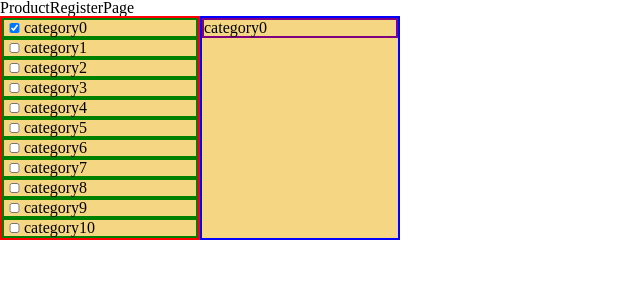
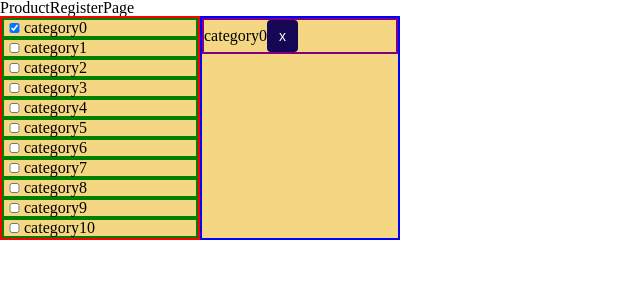
Before and after one commit to 2201infinity/adm_product_add, a React (Create React App) app: page / in a window 1280 px wide. Both pictures are taken after a click on the checkbox 14 px from the left and 28 px from the top of the page. Shown: the top 300 px of the page, without its empty margins (0-640 px from the left). Built offline with nearby package versions, Linux system fonts and the light colour scheme.

Commit message:
feat: 카테고리 선택 취소 기능 구현

```diff
--- a/public/index.html
+++ b/public/index.html
@@ -9,12 +9,12 @@
       name="description"
       content="Web site created using create-react-app"
     />
-    <link rel="apple-touch-icon" href="%PUBLIC_URL%/logo192.png" />
+    <!-- <link rel="apple-touch-icon" href="%PUBLIC_URL%/logo192.png" /> -->
     <!--
       manifest.json provides metadata used when your web app is installed on a
       user's mobile device or desktop. See https://developers.google.com/web/fundamentals/web-app-manifest/
     -->
-    <link rel="manifest" href="%PUBLIC_URL%/manifest.json" />
+    <!-- <link rel="manifest" href="%PUBLIC_URL%/manifest.json" /> -->
     <!--
       Notice the use of %PUBLIC_URL% in the tags above.
       It will be replaced with the URL of the `public` folder during the build.
--- a/src/components/common/Button.js
+++ b/src/components/common/Button.js
@@ -3,7 +3,7 @@ import theme from "styles/theme";
 
 function Button({ disabled, size, children, ...rest }) {
   return (
-    <StyledButton disabled={disabled} sizeStyle={theme.sizes[size]}>
+    <StyledButton {...rest} disabled={disabled} sizeStyle={theme.sizes[size]}>
       {children}
     </StyledButton>
   );
--- a/src/components/common/Toggle.js
+++ b/src/components/common/Toggle.js
@@ -1,13 +1,13 @@
 import styled from "styled-components";
 import theme from "styles/theme";
 
-function Toggle({ toggleOnCircle, toggleOnBg, setChecked, ...rest }) {
+function Toggle({ ...rest }) {
   return (
     <Wrapper>
       <CheckBox
+        {...rest}
         toggleOnCircle={theme.colors.toggleOnCircle}
         toggleOnBg={theme.colors.toggleOnBg}
-        onChange={() => setChecked()}
         type="checkbox"
       />
     </Wrapper>
--- a/src/pages/CategoryPage.js
+++ b/src/pages/CategoryPage.js
@@ -1,45 +1,64 @@
-import { useState } from "react";
+import React, { useState } from "react";
 import Input from "components/common/Input";
 import styled from "styled-components";
+import Button from "components/common/Button";
+
+const data = [
+  { id: "0", name: "category0", checked: false },
+  { id: "1", name: "category1", checked: false },
+  { id: "2", name: "category2", checked: false },
+  { id: "3", name: "category3", checked: false },
+  { id: "4", name: "category4", checked: false },
+  { id: "5", name: "category5", checked: false },
+  { id: "6", name: "category6", checked: false },
+  { id: "7", name: "category7", checked: false },
+  { id: "8", name: "category8", checked: false },
+  { id: "9", name: "category9", checked: false },
+  { id: "10", name: "category10", checked: false },
+];
 
 function CategoryPage() {
-  const [choice, setChoice] = useState([]);
-  const data = [
-    "category0",
-    "category1",
-    "category2",
-    "category3",
-    "category4",
-    "category5",
-    "category6",
-    "category7",
-    "category8",
-    "category9",
-    "category10",
-  ];
-  const onChange = (e) => {
-    const category = { index: e.target.id, name: data[e.target.id] };
-    setChoice([...choice, category]);
+  const [categoryList, setCategoryList] = useState(data);
+
+  const onToggleChecked = (id) => {
+    setCategoryList((prev) =>
+      prev.map((item) =>
+        item.id === id ? { ...item, checked: !item.checked } : item
+      )
+    );
   };
+
+  const onChange = (id) => onToggleChecked(id);
+  const onDelete = (clickedId) => onToggleChecked(clickedId);
 
   return (
     <Box>
       <CategoryList>
-        {data.map((item, index) => (
-          <CategoryItem key={index}>
+        {categoryList.map((item) => (
+          <CategoryItem key={`category_list${item.id}`}>
             <Input
-              onChange={onChange}
+              onChange={() => onChange(item.id)}
               height="10"
               type="checkbox"
-              id={index}
+              value={item.name}
+              checked={item.checked}
             ></Input>
-            {item}
+            {item.name}
           </CategoryItem>
         ))}
       </CategoryList>
       <ChoicedCategoryList>
-        {choice.map((item) => (
-          <ChoicedCategory key={item.index}>{item.name}</ChoicedCategory>
+        {categoryList.map((item) => (
+          <React.Fragment key={`selected_category_list${item.id}`}>
+            {item.checked && (
+              <ChoicedCategory>
+                {item.name}
+                <Button size="sm" onClick={() => onDelete(item.id)}>
+                  x
+                </Button>
+              </ChoicedCategory>
+            )}
+          </React.Fragment>
         ))}
       </ChoicedCategoryList>
     </Box>
```
